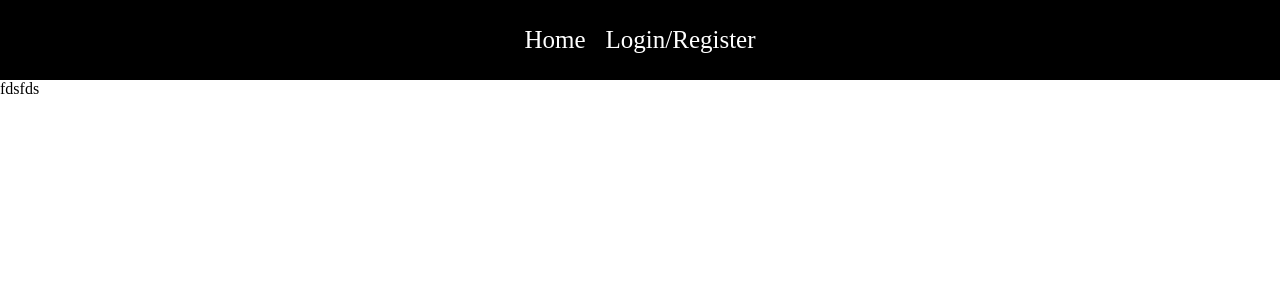
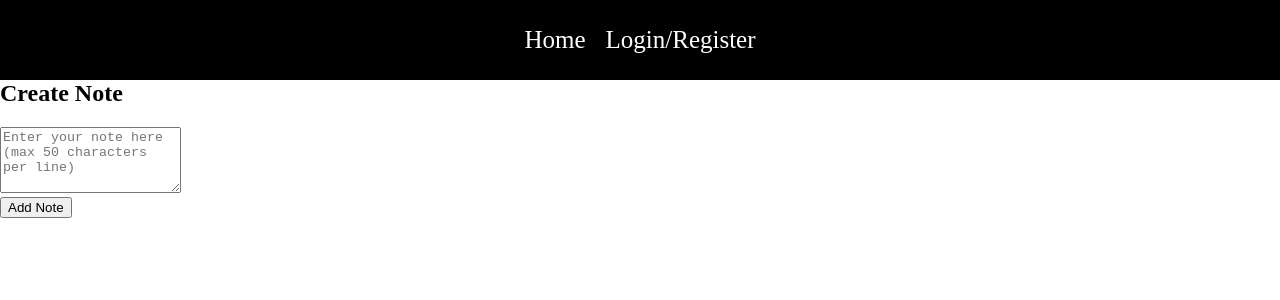
Before and after one commit to bgt1717/notesapp, a React (Vite) app in the folder web/: page /createnote in a window 1280 px wide. Shown: the top 300 px of the page. Built offline with nearby package versions, Linux system fonts and the light colour scheme.

Commit message:
create note and navbar update

```diff
--- a/web/src/components/navbar.jsx
+++ b/web/src/components/navbar.jsx
@@ -19,7 +19,7 @@ const Navbar = () => {
       {!cookies.access_token ? (<Link to="/auth"> Login/Register </Link> //If there is not an access token in cookies, route to Login/Register page.
       ) : (
         <>
-      <Link to="/savednotes"> Create Note </Link>
+      <Link to="/createnote"> Create Note </Link>
 
       <button onClick={logout}>Logout </button>
       </> //Otherwise, Display a button to Logout. When pressed, it calls the logout function.
--- a/web/src/pages/createNote.jsx
+++ b/web/src/pages/createNote.jsx
@@ -1,11 +1,41 @@
-import React from 'react'
+import React, { useState } from 'react';
+import { useGetUserID } from '../hooks/useGetUserID';
 
-const createNote = () => {
+
+const CreateNote = () => {
+  const userID = useGetUserID(); // Assuming useGetUserID is a hook returning the user ID
+
+  const [noteContent, setNoteContent] = useState('');
+
+  const handleNoteSubmit = (event) => {
+    event.preventDefault();
+    // Add logic to submit the note, e.g., make an API request to save the note
+
+    // For demonstration purposes, log the note content and user ID
+    console.log('User ID:', userID);
+    console.log('Note Content:', noteContent);
+
+    // You can reset the form or perform any other necessary actions
+    setNoteContent('');
+  };
+
   return (
     <div>
-      fdsfds
+      <h2>Create Note</h2>
+      <form onSubmit={handleNoteSubmit}>
+        <textarea
+          value={noteContent}
+          onChange={(e) => setNoteContent(e.target.value)}
+          placeholder="Enter your note here (max 50 characters per line)"
+          rows={4}
+          maxLength={200} // Assuming 50 characters per line for 4 lines
+          required
+        />
+        <br />
+        <button type="submit">Add Note</button>
+      </form>
     </div>
-  )
-}
+  );
+};
 
-export default createNote
+export default CreateNote;
```
